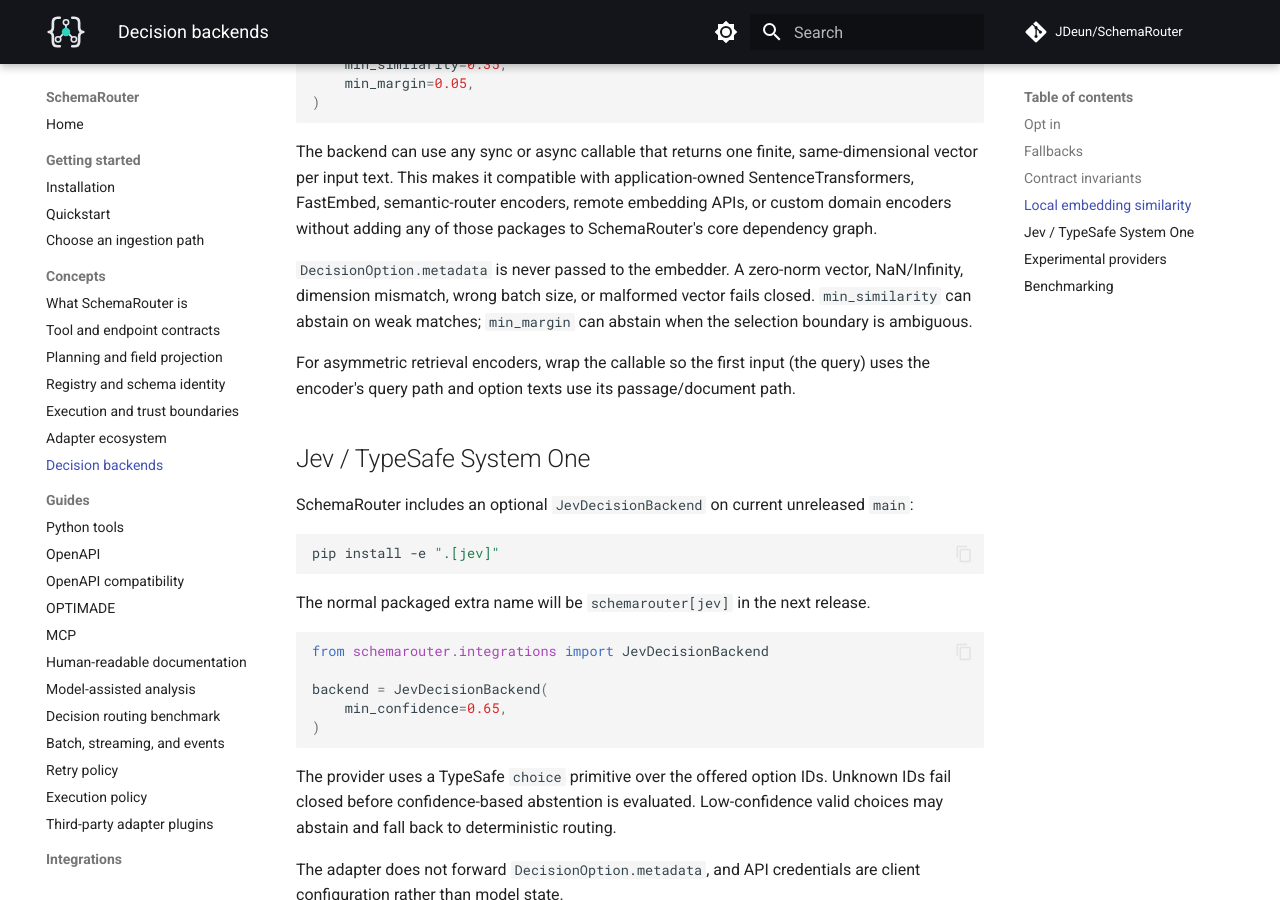
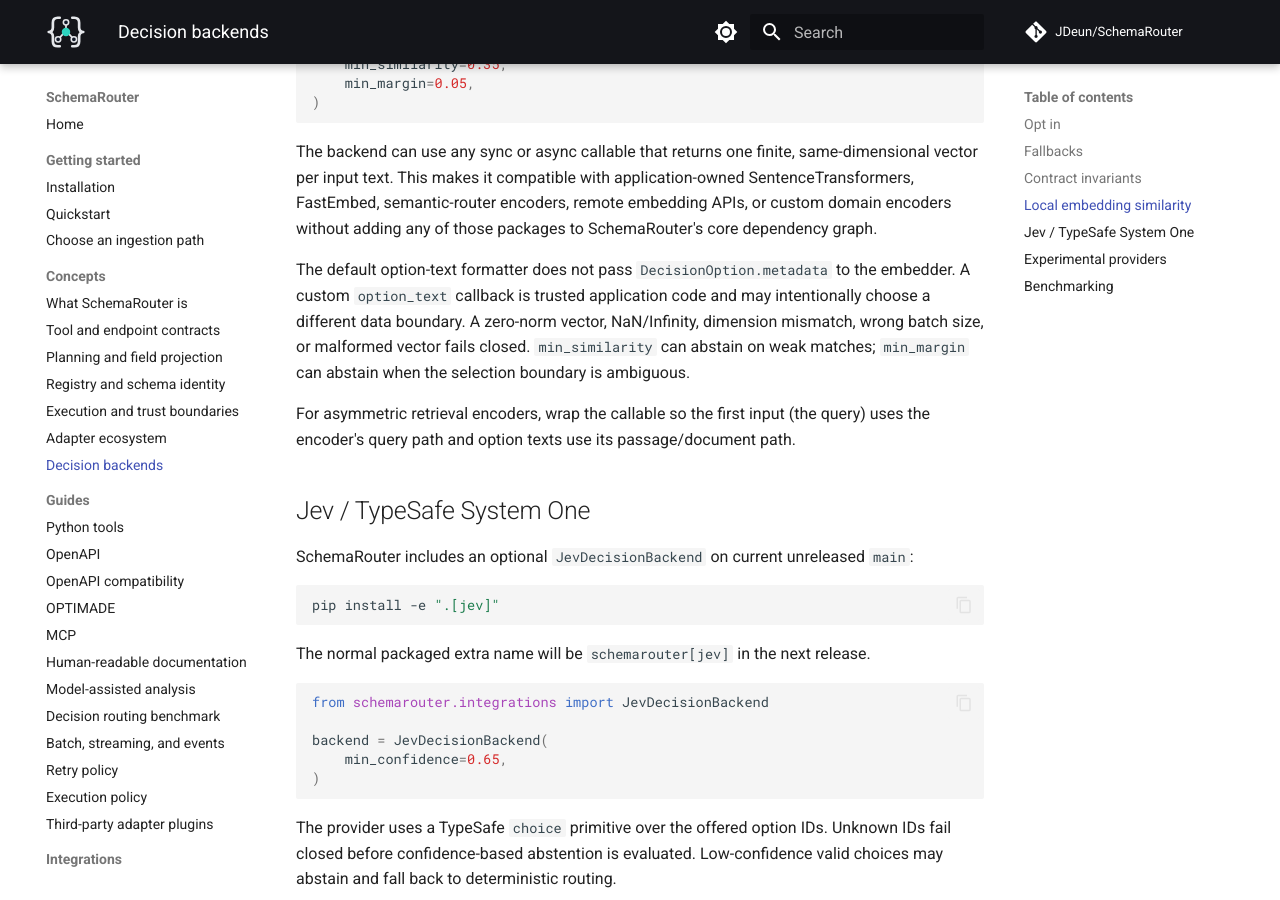
Before and after one commit to JDeun/SchemaRouter, an MkDocs documentation site: the page built from docs/concepts/decision-backends.md, in a window 1280 px wide and 900 px high, scrolled down 1808 px. Built offline with MkDocs 1.6.1 and Material for MkDocs 9.7.7, drawn with Linux system fonts in a browser that asks for light colours; comment, search, counter and statistics services are not loaded.

Commit message:
docs: clarify custom embedding text trust boundary

```diff
--- a/docs/concepts/decision-backends.md
+++ b/docs/concepts/decision-backends.md
@@ -79,8 +79,10 @@
 semantic-router encoders, remote embedding APIs, or custom domain encoders without adding any of
 those packages to SchemaRouter's core dependency graph.
 
-`DecisionOption.metadata` is never passed to the embedder. A zero-norm vector, NaN/Infinity,
-dimension mismatch, wrong batch size, or malformed vector fails closed. `min_similarity` can
+The default option-text formatter does not pass `DecisionOption.metadata` to the embedder. A
+custom `option_text` callback is trusted application code and may intentionally choose a different
+data boundary. A zero-norm vector, NaN/Infinity, dimension mismatch, wrong batch size, or malformed
+vector fails closed. `min_similarity` can
 abstain on weak matches; `min_margin` can abstain when the selection boundary is ambiguous.
 
 For asymmetric retrieval encoders, wrap the callable so the first input (the query) uses the
```
